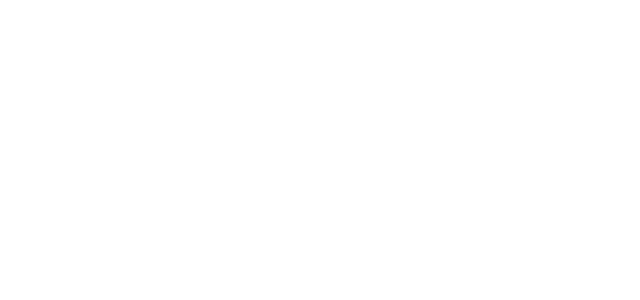
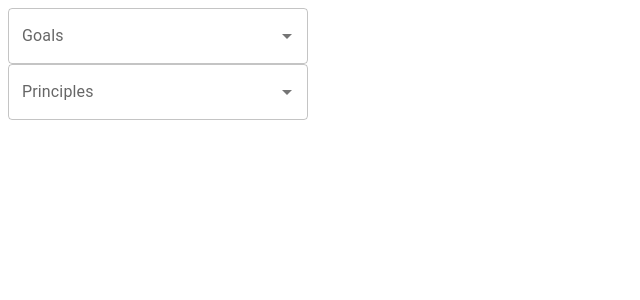
Before and after one commit to roanv/otnotes, a React (Create React App) app: page / in a window 1280 px wide. Before the commit this address had no page. Shown: the top 300 px of the page, without its empty margins (0-640 px from the left). Built offline with nearby package versions, Linux system fonts and the light colour scheme.

Commit message:
/ now routes to notes

```diff
--- a/src/App.js
+++ b/src/App.js
@@ -1,5 +1,5 @@
 import React, { Component } from "react";
-import { Navigate, Route, Routes } from "react-router-dom";
+import { Route, Routes } from "react-router-dom";
 
 import Note from "./components/note";
 
@@ -13,7 +13,7 @@
       <React.Fragment>
         <main className="container">
           <Routes>
-            <Route path="/note" element={<Note />}></Route>
+            <Route path="/" element={<Note />}></Route>
           </Routes>
         </main>
       </React.Fragment>
```
Also changed, not shown: server.js (+0 -13 lines).
